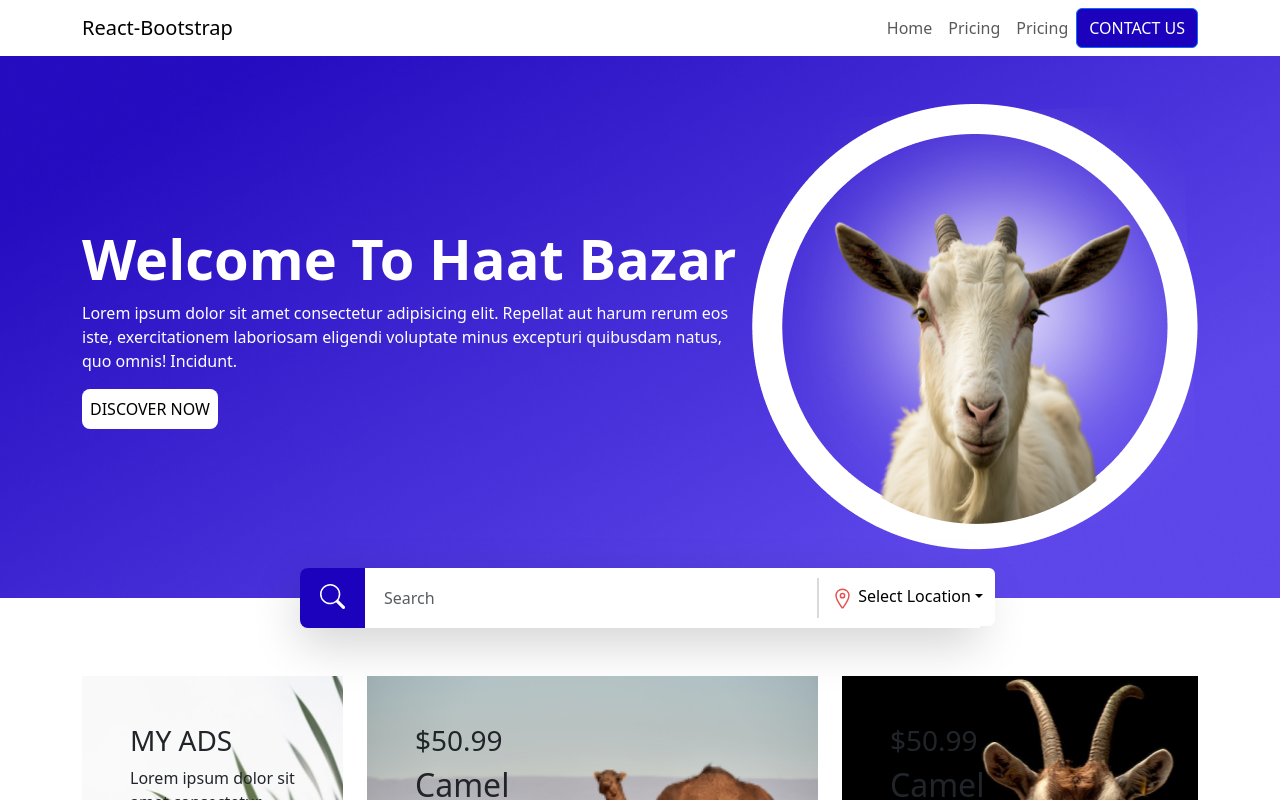
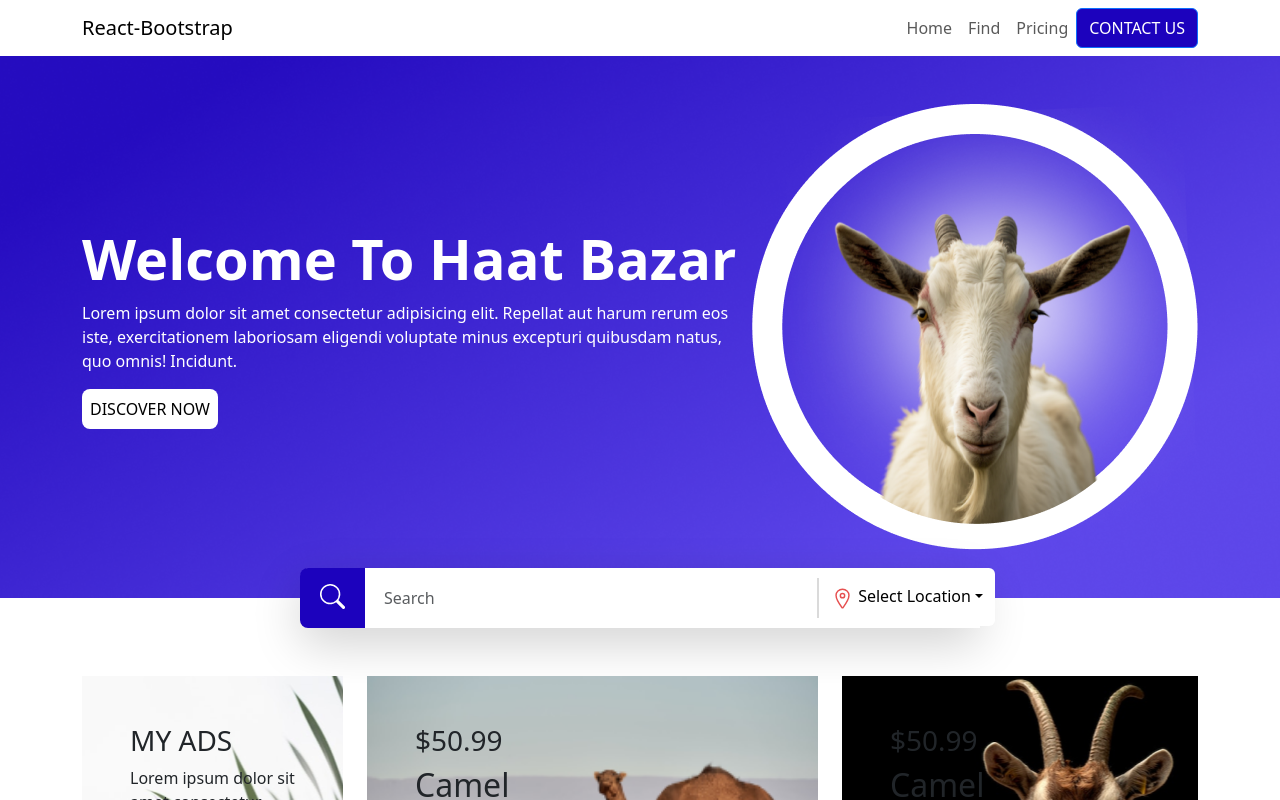
Before and after one commit to shiningsudipto/Haat-Bazar, a React (Vite) app: page / in a window 1280 px wide. Shown: the top 800 px of the page. Built offline with nearby package versions, Linux system fonts and the light colour scheme.

Commit message:
added home and details page

```diff
--- a/src/Pages/Shared/Navbar.jsx
+++ b/src/Pages/Shared/Navbar.jsx
@@ -15,9 +15,9 @@ const NavMenu = () => {
 
                         </Nav>
                         <Nav>
-                            <Nav.Link href="#features">Home</Nav.Link>
-                            <Nav.Link href="#pricing">Pricing</Nav.Link>
-                            <Nav.Link href="#pricing">Pricing</Nav.Link>
+                            <Nav.Link to='' >Home</Nav.Link>
+                            <Nav.Link to='/find' > Find </Nav.Link>
+                            <Nav.Link to='' >Pricing</Nav.Link>
                             <Button style={{ backgroundColor: '#1C02BD' }} className='text-white fw-medium'>CONTACT US</Button>
                         </Nav>
                     </Navbar.Collapse>
```
